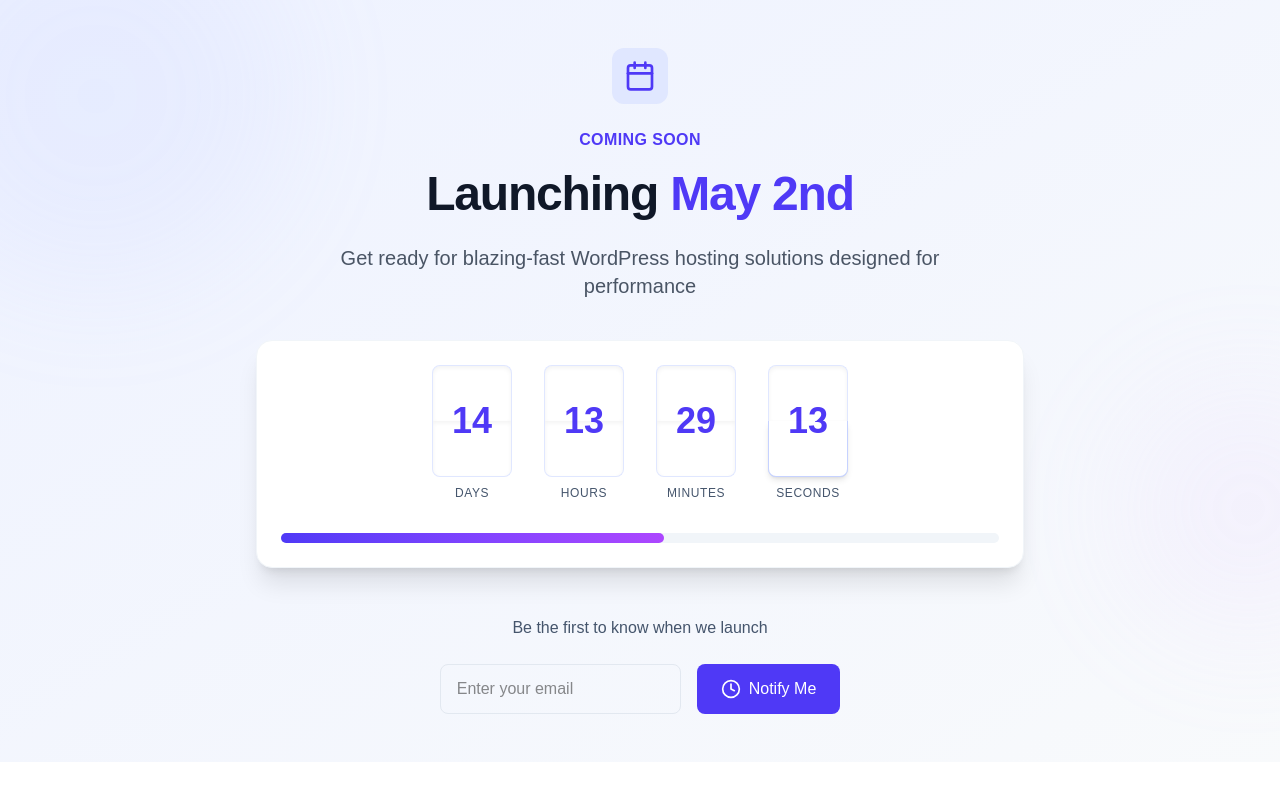
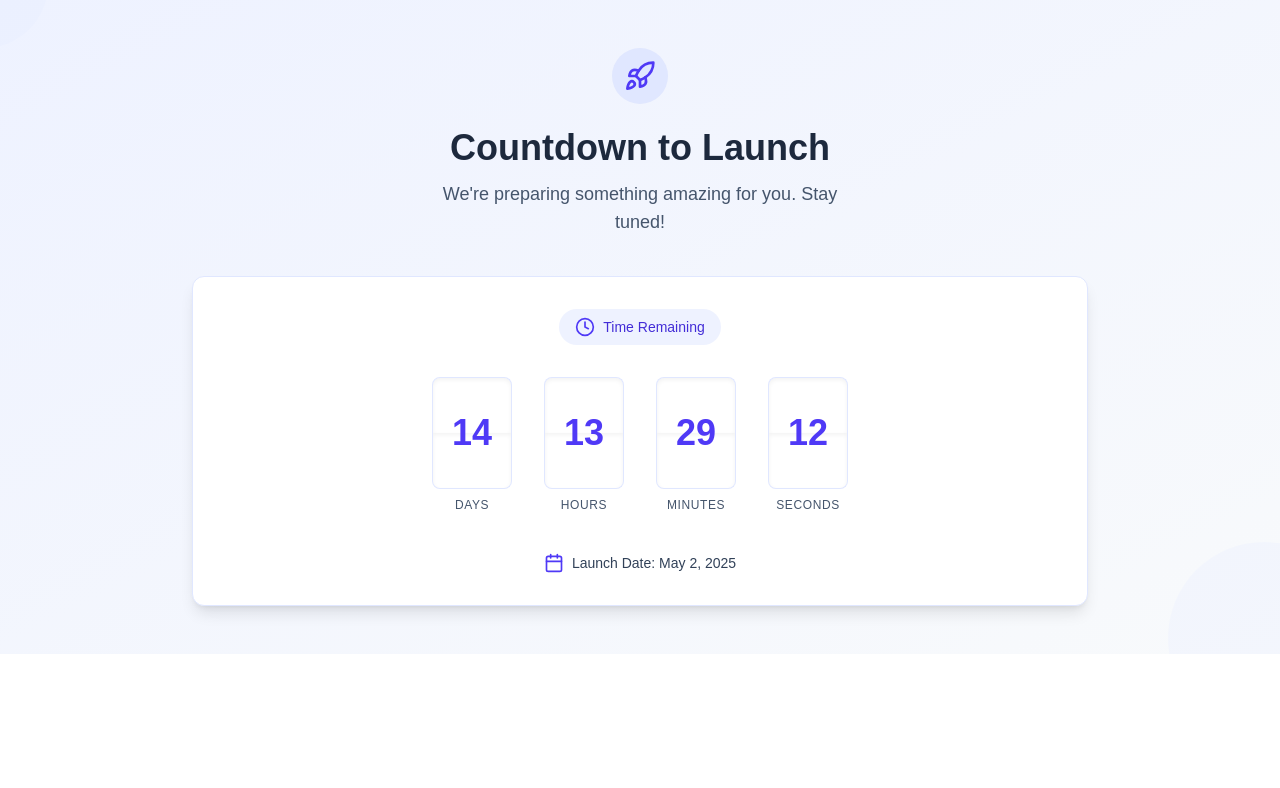
Before and after one commit to purpledmango/sbinmern, a Next.js app in the folder frontend/: page /launch in a window 1280 px wide. Shown: the top 788 px of the page. Built offline with nearby package versions, Linux system fonts and the light colour scheme.

Commit message:
updated frontend

```diff
--- a/frontend/package.json
+++ b/frontend/package.json
@@ -10,6 +10,7 @@
   },
   "dependencies": {
     "axios": "^1.8.4",
+    "framer-motion": "^12.9.2",
     "lucide-react": "^0.488.0",
     "next": "15.3.0",
     "react": "^19.0.0",
--- a/frontend/src/app/launch/page.js
+++ b/frontend/src/app/launch/page.js
@@ -2,267 +2,218 @@
 
 import { useEffect, useState } from 'react';
 import { Rocket, Clock, Calendar } from 'lucide-react';
+import { motion, AnimatePresence } from 'framer-motion';
 
-export default function CountdownTimer() {
-  const [timeLeft, setTimeLeft] = useState({
-    days: { current: 0, previous: 0 },
-    hours: { current: 0, previous: 0 },
-    minutes: { current: 0, previous: 0 },
-    seconds: { current: 0, previous: 0 }
-  });
-
-  const [isLaunched, setIsLaunched] = useState(false);
-  const [isFlipping, setIsFlipping] = useState({
-    days: false,
-    hours: false,
-    minutes: false,
-    seconds: false
-  });
-
-  useEffect(() => {
-    // Set launch date to May 2nd of the current year
+// Helper function to get initial time consistently
+const getInitialTime = () => {
   const currentYear = new Date().getFullYear();
   const launchDate = new Date(`May 2, ${currentYear} 00:00:00`);
-
-    const updateCountdown = () => {
   const now = new Date();
   const difference = launchDate - now;
 
   if (difference <= 0) {
-        // Launch date has passed
+    return { days: 0, hours: 0, minutes: 0, seconds: 0, isLaunched: true };
+  }
+
+  return {
+    days: Math.floor(difference / (1000 * 60 * 60 * 24)),
+    hours: Math.floor((difference % (1000 * 60 * 60 * 24)) / (1000 * 60 * 60)),
+    minutes: Math.floor((difference % (1000 * 60 * 60)) / (1000 * 60)),
+    seconds: Math.floor((difference % (1000 * 60)) / 1000),
+    isLaunched: false
+  };
+};
+
+export default function CountdownTimer() {
+  // Initialize state with consistent values
+  const [timeLeft, setTimeLeft] = useState(() => {
+    const initial = getInitialTime();
+    return {
+      days: initial.days,
+      hours: initial.hours,
+      minutes: initial.minutes,
+      seconds: initial.seconds
+    };
+  });
+
+  const [previousTime, setPreviousTime] = useState({ ...timeLeft });
+  const [isLaunched, setIsLaunched] = useState(getInitialTime().isLaunched);
+  const [isMounted, setIsMounted] = useState(false);
+
+  useEffect(() => {
+    setIsMounted(true);
+
+    const updateCountdown = () => {
+      const initial = getInitialTime();
+      if (initial.isLaunched) {
         setIsLaunched(true);
         return;
       }
 
-      // Calculate time units
-      const days = Math.floor(difference / (1000 * 60 * 60 * 24));
-      const hours = Math.floor((difference % (1000 * 60 * 60 * 24)) / (1000 * 60 * 60));
-      const minutes = Math.floor((difference % (1000 * 60 * 60)) / (1000 * 60));
-      const seconds = Math.floor((difference % (1000 * 60)) / 1000);
-
-      // Update time with previous values for flip animation
-      setTimeLeft(prev => {
-        const newState = {
-          days: { previous: prev.days.current, current: days },
-          hours: { previous: prev.hours.current, current: hours },
-          minutes: { previous: prev.minutes.current, current: minutes },
-          seconds: { previous: prev.seconds.current, current: seconds }
-        };
-
-        // Trigger flip animations when values change
-        if (prev.seconds.current !== seconds) {
-          setIsFlipping(f => ({ ...f, seconds: true }));
-          setTimeout(() => setIsFlipping(f => ({ ...f, seconds: false })), 500);
-        }
-
-        if (prev.minutes.current !== minutes) {
-          setIsFlipping(f => ({ ...f, minutes: true }));
-          setTimeout(() => setIsFlipping(f => ({ ...f, minutes: false })), 500);
-        }
-
-        if (prev.hours.current !== hours) {
-          setIsFlipping(f => ({ ...f, hours: true }));
-          setTimeout(() => setIsFlipping(f => ({ ...f, hours: false })), 500);
-        }
-
-        if (prev.days.current !== days) {
-          setIsFlipping(f => ({ ...f, days: true }));
-          setTimeout(() => setIsFlipping(f => ({ ...f, days: false })), 500);
-        }
-
-        return newState;
+      setPreviousTime(timeLeft);
+      setTimeLeft({
+        days: initial.days,
+        hours: initial.hours,
+        minutes: initial.minutes,
+        seconds: initial.seconds
       });
     };
 
-    // Initial update
-    updateCountdown();
+    const timer = setInterval(updateCountdown, 1000);
+    return () => clearInterval(timer);
+  }, [timeLeft]);
 
-    // Set interval to update every second
-    const timer = setInterval(updateCountdown, 1000);
+  const FlipTimeUnit = ({ value, previousValue, label }) => {
+    if (!isMounted) return null; // Don't render on server
 
-    // Cleanup interval on component unmount
-    return () => clearInterval(timer);
-  }, []);
-
-  // Flip card component for time units
-  const FlipTimeUnit = ({ value, label, flipping }) => {
-    const current = value.current.toString().padStart(2, '0');
-    const previous = value.previous.toString().padStart(2, '0');
+    const current = value.toString().padStart(2, '0');
+    const previous = previousValue.toString().padStart(2, '0');
+    const isAnimating = value !== previousValue;
 
     return (
       <div className="flex flex-col items-center mx-2 md:mx-4">
         <div className="relative w-16 h-24 md:w-20 md:h-28 perspective-1000">
-          {/* Top half (always showing current value) */}
-          <div className="absolute w-full h-1/2 bg-white rounded-t-lg flex items-end justify-center overflow-hidden shadow-inner border-t border-l border-r border-indigo-100">
+          {/* Static top half */}
+          <div className="absolute top-0 w-full h-1/2 bg-white rounded-t-lg flex items-end justify-center overflow-hidden shadow-inner border-t border-l border-r border-indigo-100 z-10">
             <span className="text-3xl md:text-4xl font-bold text-indigo-600 translate-y-1/2">
               {current}
             </span>
           </div>
 
-          {/* Bottom half with flip effect */}
-          <div className="absolute top-1/2 w-full h-1/2">
-            {/* Bottom half static background */}
-            <div className="absolute w-full h-full bg-white rounded-b-lg flex items-start justify-center overflow-hidden shadow-inner border-b border-l border-r border-indigo-100">
+          {/* Static bottom half */}
+          <div className="absolute bottom-0 w-full h-1/2 bg-white rounded-b-lg flex items-start justify-center overflow-hidden shadow-inner border-b border-l border-r border-indigo-100">
             <span className="text-3xl md:text-4xl font-bold text-indigo-600 -translate-y-1/2">
               {current}
             </span>
           </div>
 
-            {/* Bottom flipping card */}
-            <div
-              className={`absolute w-full h-full origin-top ${flipping ? 'animate-flip-down' : 'hidden'}`}
+          {/* Flipping card */}
+          {isMounted && (
+            <AnimatePresence>
+              {isAnimating && (
+                <motion.div
+                  key={`${label}-flip`}
+                  initial={{ rotateX: 0 }}
+                  animate={{ rotateX: -180 }}
+                  exit={{ rotateX: -180 }}
+                  transition={{ duration: 0.6, ease: "easeInOut" }}
+                  className="absolute top-0 w-full h-1/2 origin-bottom bg-white rounded-t-lg flex items-end justify-center overflow-hidden shadow-lg border-t border-l border-r border-indigo-200"
                   style={{
                     transformStyle: 'preserve-3d',
-                backfaceVisibility: 'hidden'
+                    backfaceVisibility: 'hidden',
+                    zIndex: 20
                   }}
                 >
-              <div className="absolute w-full h-full bg-white rounded-b-lg flex items-start justify-center overflow-hidden shadow-md border-b border-l border-r border-indigo-200">
-                <span className="text-3xl md:text-4xl font-bold text-indigo-600 -translate-y-1/2">
-                  {previous}
-                </span>
-              </div>
-            </div>
-
-            {/* Top flipping card */}
-            <div
-              className={`absolute w-full h-full -translate-y-full origin-bottom ${flipping ? 'animate-flip-up' : 'hidden'}`}
-              style={{
-                transformStyle: 'preserve-3d',
-                backfaceVisibility: 'hidden'
-              }}
-            >
-              <div className="absolute w-full h-full bg-white rounded-t-lg flex items-end justify-center overflow-hidden shadow-md border-t border-l border-r border-indigo-200">
+                  <div className="relative w-full h-full">
+                    <div className="absolute inset-0 flex items-end justify-center bg-white">
                       <span className="text-3xl md:text-4xl font-bold text-indigo-600 translate-y-1/2">
                         {previous}
                       </span>
                     </div>
+                    <div className="absolute inset-0 flex items-end justify-center bg-white" style={{
+                      transform: 'rotateX(180deg)',
+                      backfaceVisibility: 'hidden'
+                    }}>
+                      <span className="text-3xl md:text-4xl font-bold text-indigo-600 translate-y-1/2">
+                        {current}
+                      </span>
                     </div>
                   </div>
+                </motion.div>
+              )}
+            </AnimatePresence>
+          )}
         </div>
         <span className="mt-2 text-xs font-medium text-slate-600 uppercase tracking-wider">{label}</span>
       </div>
     );
   };
 
+  const currentYear = new Date().getFullYear();
+  const launchDate = new Date(`May 2, ${currentYear} 00:00:00`);
+  const formattedDate = launchDate.toLocaleDateString('en-US', {
+    month: 'long',
+    day: 'numeric',
+    year: 'numeric'
+  });
+
   return (
     <div className="py-12 px-4 sm:px-6 lg:px-8 bg-gradient-to-br from-indigo-50 to-slate-50 relative overflow-hidden">
-      {/* Background decorative elements */}
-      <div className="absolute top-0 left-0 w-full h-full overflow-hidden opacity-10">
-        <div className="absolute -top-24 -left-24 w-96 h-96 rounded-full bg-indigo-300 blur-3xl"></div>
-        <div className="absolute top-1/2 -right-24 w-64 h-64 rounded-full bg-purple-300 blur-3xl"></div>
+      <div className="max-w-4xl mx-auto">
+        <div className="text-center mb-10">
+          <div className="inline-flex items-center justify-center bg-indigo-100 p-3 rounded-full mb-6">
+            <Rocket className="h-8 w-8 text-indigo-600" />
           </div>
-
-      <style jsx global>{`
-        @keyframes flipUp {
-          0% {
-            transform: rotateX(0deg);
-            z-index: 10;
-          }
-          50% {
-            z-index: 10;
-          }
-          100% {
-            transform: rotateX(-180deg);
-            z-index: 1;
-          }
-        }
-
-        @keyframes flipDown {
-          0% {
-            transform: rotateX(180deg);
-            z-index: 1;
-          }
-          50% {
-            z-index: 1;
-          }
-          100% {
-            transform: rotateX(0deg);
-            z-index: 10;
-          }
-        }
-
-        .animate-flip-up {
-          animation: flipUp 0.5s cubic-bezier(0.37, 0.24, 0.36, 1) forwards;
-        }
-
-        .animate-flip-down {
-          animation: flipDown 0.5s cubic-bezier(0.37, 0.24, 0.36, 1) forwards;
-        }
-
-        .perspective-1000 {
-          perspective: 1000px;
-        }
-      `}</style>
-
-      <div className="max-w-3xl mx-auto relative">
-        <div className="text-center mb-10">
-          <div className="inline-flex items-center justify-center p-3 bg-indigo-100 rounded-xl mb-6 group">
-            <Calendar className="h-8 w-8 text-indigo-600 group-hover:text-indigo-700 transition-all duration-300" />
-          </div>
-
-          <h2 className="text-base text-indigo-600 font-semibold tracking-wide uppercase mb-3">Coming Soon</h2>
-          <p className="text-4xl leading-tight font-bold tracking-tight text-gray-900 sm:text-5xl">
-            Launching <span className="text-indigo-600">May 2nd</span>
-          </p>
-          <p className="mt-5 max-w-2xl text-xl text-gray-600 mx-auto">
-            {isLaunched ?
-              "We've launched! Explore our optimized WordPress hosting solutions now." :
-              "Get ready for blazing-fast WordPress hosting solutions designed for performance"}
+          <h1 className="text-3xl md:text-4xl font-bold text-slate-800 mb-3">
+            {isLaunched ? "Launch Successful!" : "Countdown to Launch"}
+          </h1>
+          <p className="text-lg text-slate-600 max-w-md mx-auto">
+            {isLaunched
+              ? "Our product has officially launched! Thank you for your support."
+              : "We're preparing something amazing for you. Stay tuned!"}
           </p>
         </div>
 
-        {isLaunched ? (
-          <div className="flex flex-col items-center">
-            <div className="mb-8 p-4 bg-green-50 text-green-700 rounded-lg flex items-center">
-              <Rocket className="h-6 w-6 mr-2" />
-              <span className="font-semibold">We're live! HostAstra has officially launched.</span>
-            </div>
-
-            <a href="#" className="flex items-center justify-center px-6 py-3 border border-transparent text-base font-medium rounded-md text-white bg-indigo-600 hover:bg-indigo-700 transition-all duration-300 hover:scale-105">
-              <Rocket className="h-5 w-5 mr-2" />
-              Explore Our Hosting
-            </a>
-          </div>
-        ) : (
-          <>
-            <div className="mb-12 p-6 rounded-2xl bg-white shadow-xl border border-slate-100 group hover:shadow-2xl transition-all duration-500">
-              <div className="flex flex-wrap justify-center">
-                <FlipTimeUnit value={timeLeft.days} label="days" flipping={isFlipping.days} />
-                <FlipTimeUnit value={timeLeft.hours} label="hours" flipping={isFlipping.hours} />
-                <FlipTimeUnit value={timeLeft.minutes} label="minutes" flipping={isFlipping.minutes} />
-                <FlipTimeUnit value={timeLeft.seconds} label="seconds" flipping={isFlipping.seconds} />
-              </div>
-
-              <div className="mt-8 flex justify-center">
-                <div className="w-full bg-slate-100 rounded-full h-2.5">
-                  <div
-                    className="bg-gradient-to-r from-indigo-600 to-purple-500 h-2.5 rounded-full transition-all duration-1000"
-                    style={{
-                      width: `${Math.max(5, 100 - (timeLeft.days.current * 100 / 30))}%`
-                    }}
-                  ></div>
-                </div>
+        {!isLaunched ? (
+          <div className="bg-white rounded-xl shadow-lg p-6 md:p-8 border border-indigo-100">
+            <div className="flex justify-center mb-8">
+              <div className="inline-flex items-center bg-indigo-50 px-4 py-2 rounded-full">
+                <Clock className="h-5 w-5 text-indigo-600 mr-2" />
+                <span className="text-sm font-medium text-indigo-700">Time Remaining</span>
               </div>
             </div>
 
-            <div className="text-center">
-              <p className="text-slate-600 mb-6">Be the first to know when we launch</p>
+            <div className="flex justify-center">
+              <FlipTimeUnit
+                value={timeLeft.days}
+                previousValue={previousTime.days}
+                label="Days"
+              />
+              <FlipTimeUnit
+                value={timeLeft.hours}
+                previousValue={previousTime.hours}
+                label="Hours"
+              />
+              <FlipTimeUnit
+                value={timeLeft.minutes}
+                previousValue={previousTime.minutes}
+                label="Minutes"
+              />
+              <FlipTimeUnit
+                value={timeLeft.seconds}
+                previousValue={previousTime.seconds}
+                label="Seconds"
+              />
+            </div>
 
-              <div className="flex flex-col sm:flex-row gap-4 justify-center">
-                <input
-                  type="email"
-                  placeholder="Enter your email"
-                  className="px-4 py-3 rounded-lg border border-slate-200 focus:outline-none focus:ring-2 focus:ring-indigo-500 focus:border-indigo-500"
-                />
-                <button className="bg-indigo-600 text-white px-6 py-3 rounded-lg hover:bg-indigo-700 transition-colors flex items-center justify-center">
-                  <Clock className="h-5 w-5 mr-2" />
-                  Notify Me
+            <div className="mt-10 flex items-center justify-center">
+              <Calendar className="h-5 w-5 text-indigo-600 mr-2" />
+              <span className="text-sm font-medium text-slate-700">
+                Launch Date: {formattedDate}
+              </span>
+            </div>
+          </div>
+        ) : (
+          <div className="bg-white rounded-xl shadow-lg p-6 md:p-8 border border-green-100 text-center">
+            <div className="inline-flex items-center justify-center bg-green-100 p-3 rounded-full mb-6">
+              <Rocket className="h-8 w-8 text-green-600" />
+            </div>
+            <h2 className="text-2xl font-bold text-green-700 mb-4">
+              We Have Liftoff!
+            </h2>
+            <p className="text-slate-600 mb-6">
+              The product launched successfully on {formattedDate}.
+            </p>
+            <button className="bg-indigo-600 hover:bg-indigo-700 text-white font-medium py-2 px-6 rounded-full transition-colors">
+              Explore Now
             </button>
           </div>
-            </div>
-          </>
         )}
       </div>
+
+      {/* Decorative elements */}
+      <div className="absolute top-0 left-0 w-32 h-32 bg-indigo-100 rounded-full opacity-20 -translate-x-20 -translate-y-20"></div>
+      <div className="absolute bottom-0 right-0 w-48 h-48 bg-indigo-100 rounded-full opacity-20 translate-x-20 translate-y-20"></div>
     </div>
   );
 }
```
Also changed, not shown: 1 other file (tests, documents, lock files or other folders). Lines whose indentation alone changed are shown as unchanged.
